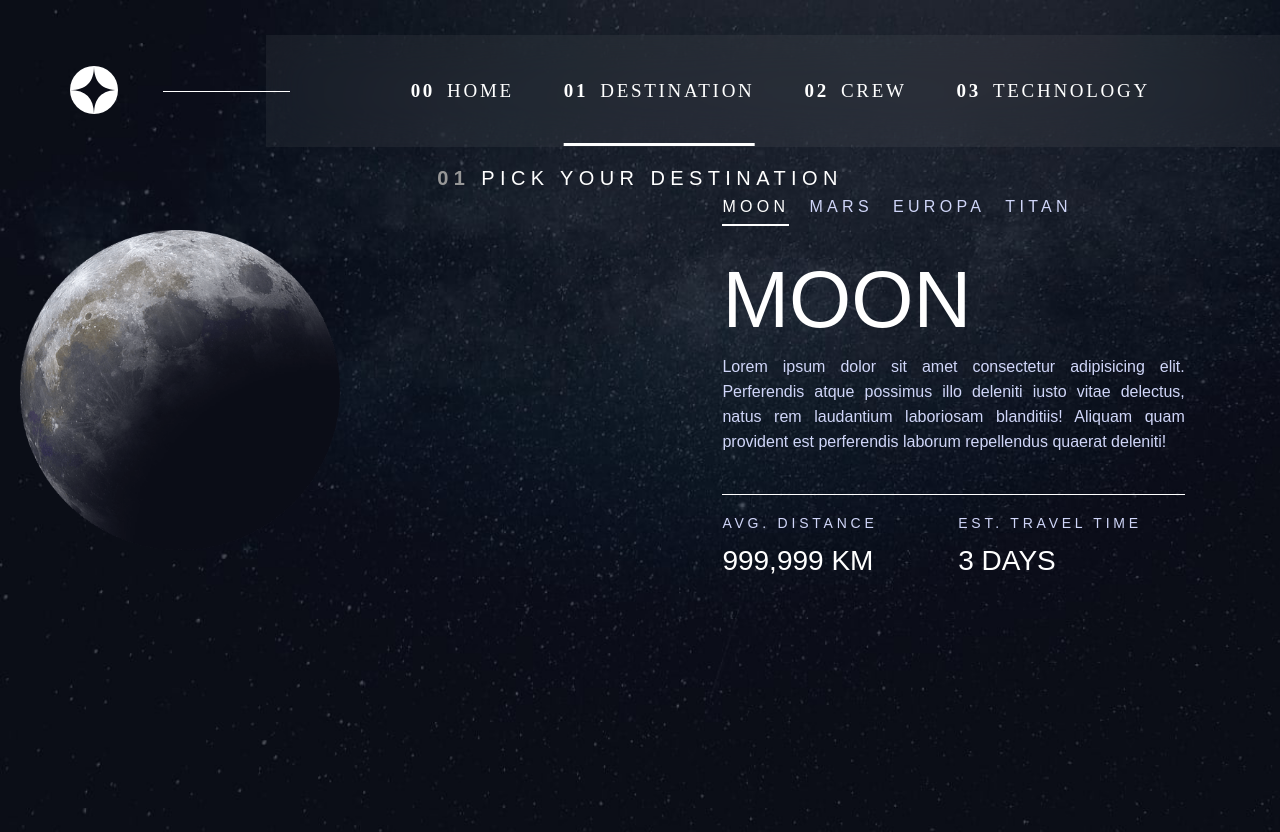
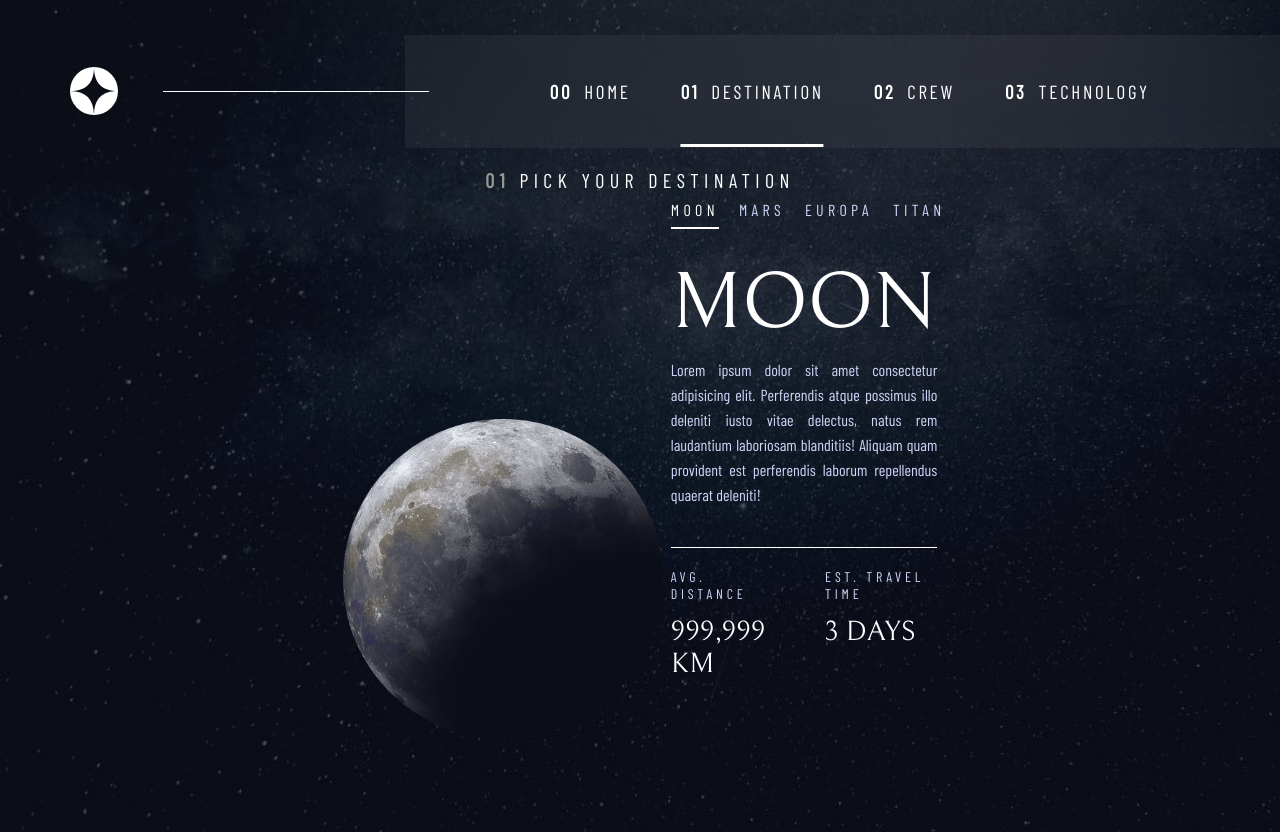
Before and after one commit to Xandreyyy/fmentor-solution2-mobilefirst, a website: page html/destination.html in a window 1280 px wide. Shown: the top 832 px of the page. Drawn offline with Linux system fonts and the light colour scheme.

Commit message:
gt senac

```diff
--- a/src/destination.scss
+++ b/src/destination.scss
@@ -15,14 +15,14 @@ body{
 
 .primary-title{
     color: variables.$secondaryColor;
-    font-family: variables.$primaryFF;
+    font-family: bellefair;
     font-size: clamp(1.4rem, 2vw, 2rem);
     font-weight: normal;
 }
 
 .secondary-title{
     color: variables.$primaryColor;
-    font-family: variables.$secondaryFF;
+    font-family: barlow;
     font-size: clamp(1.4rem, 2vw, 2rem);
     font-weight: normal;
     letter-spacing: 0.27em;
@@ -30,7 +30,7 @@ body{
 
 .index-text{
     color: variables.$tertiaryColor;
-    font-family: variables.$secondaryFF;
+    font-family: barlow;
     font-size: clamp(1.4rem, 2vw, 2rem);
     font-weight: bold;
     letter-spacing: 0.27em;
@@ -42,11 +42,25 @@ body{
 
 .p-text{
     color: variables.$primaryColor;
-    font-family: variables.$secondaryFF;
+    font-family: barlow;
     font-size: clamp(1.5rem, 2vw, 1.6rem);
     line-height: 2.5rem;
-    // max-width: 450px;
-    // width: 100%;
+}
+
+div.container{
+    display: grid;
+    justify-items: center;
+    grid-template-rows: min-content 1fr;
+}
+
+div.container h2{
+    text-align: center;
+    grid-row: 1;
+    color: variables.$secondaryColor;
+}
+
+main{
+    grid-row: 2;
 }
 
 .planet-info{
@@ -85,11 +99,6 @@ body{
             border-bottom: 2px solid white;
         }
     }
-}
-
-div.container h2{
-    text-align: center;
-    color: variables.$secondaryColor;
 }
 
 main{
@@ -142,11 +151,20 @@ main{
         background-size: cover;
         background-repeat: no-repeat;
     }
+    div.container{
+        display: grid;
+        grid-template-columns: minmax(2em, 1fr) 1fr minmax(2em, 1fr);
+    }
+    div.container h2{
+        grid-column: 2;
+        text-align: start;
+    }
     .planets-menu{
         justify-content: initial;
         padding: 0em 0em 2em 0em;
     }
     main{
+        grid-column: 2;
         //the third column isn't equal to the second because it's need to be smaller, so the <p> height is consistent
         grid-template-columns: minmax(2em, 1fr)  minmax(0%, 56%) minmax(0%, 42%) minmax(2em, 1fr);
         .about-planet{
@@ -161,7 +179,6 @@ main{
         }
     }
     .planet-summary{
-        max-width: 86%;
         h1{
             text-align: initial;
         }
--- a/src/index.scss
+++ b/src/index.scss
@@ -31,7 +31,7 @@ body{
 .secondary-title{
     color: variables.$primaryColor;
     font-family: bellefair;
-    font-size: clamp(1.4rem, 2vw, 2rem);
+    font-size: clamp(1.4rem, 2vw, 1.8rem);
     font-weight: normal;
     letter-spacing: 0.27em;
 }
@@ -41,12 +41,11 @@ body{
     font-family: barlow;
     font-size: clamp(1.8rem, 2vw, 2rem);
     line-height: 1.5em;
-    width: 100%;
 }
 
 main{
     display: grid;
-    align-items: center;
+    place-items: center;
     text-align: center;
 }
 
@@ -68,7 +67,7 @@ main{
     z-index: 1;
     #buttonTitle{
         color: #0B0D17;
-        font-family: barlow;
+        font-family: bellefair;
         font-size: clamp(1.5rem, 3vw, 3.5rem);
         font-weight: lighter;
         letter-spacing: 0.125em;
@@ -107,7 +106,7 @@ main{
     main{
         grid-template-columns: minmax(3rem, 1fr) repeat(2, 50%) minmax(3rem, 1fr);
         grid-row: 2;
-        place-items: center;
+
         .inner-container{
             grid-column: 2;
         }
```
Also changed, not shown: build/destinationStyle.css, build/indexStyle.css, 2 other files.
